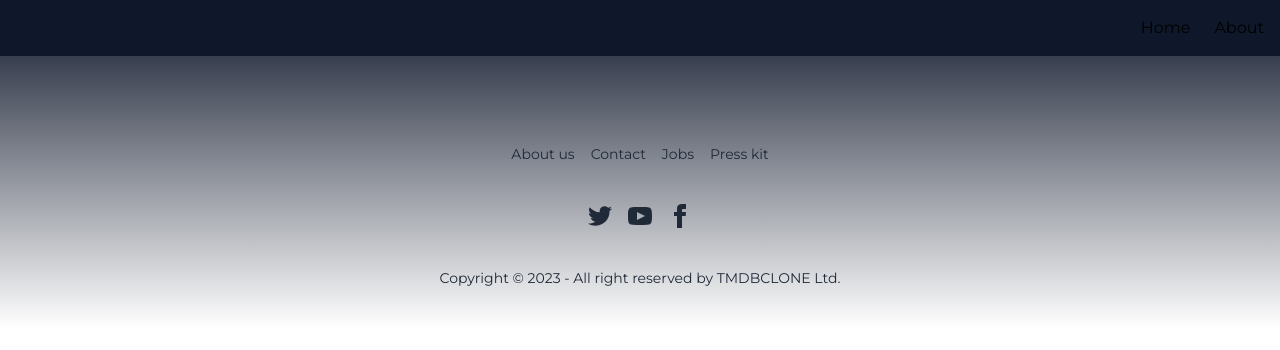
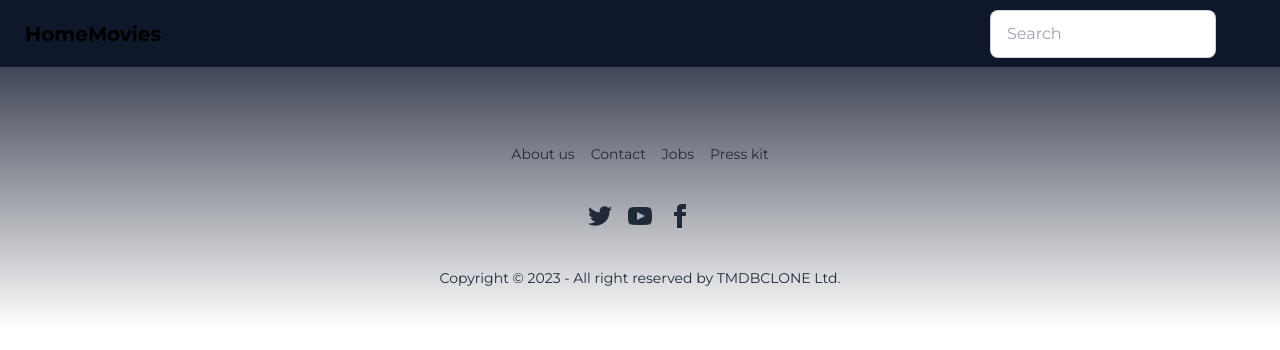
Before and after one commit to aguilanbon/next13-app, a Next.js app: page /about in a window 1280 px wide. Shown: the top 350 px of the page. Built offline with nearby package versions, Linux system fonts and the light colour scheme.

Commit message:
change nav bar added search ui

```diff
--- a/app/[movie]/page.jsx
+++ b/app/[movie]/page.jsx
@@ -10,7 +10,7 @@ https://api.themoviedb.org/3/movie/${movie}?api_key=${process.env.TMDBAPI_KEY}`)
   const res = await data.json();
 
   return (
-    <div className="hero min-h-screen bg-base-200">
+    <div className="hero min-h-screen bg-slate-900">
       <div className="hero-content flex-col lg:flex-row">
         <Image
           src={poster_uri + res.poster_path}
--- a/app/layout.js
+++ b/app/layout.js
@@ -16,16 +16,44 @@ export default function RootLayout({ children }) {
       */}
       <head />
       <body className={`${montserrat.className} bg-slate-900 relative`}>
-        <nav className="w-full flex p-4 fixed top-0 z-10 bg-slate-900">
-          <ul className="w-full flex flex-row items-end justify-end">
-            <li className="pr-6">
-              <Link href="/">Home</Link>
-            </li>
-            <li>
-              <Link href="/about">About</Link>
-            </li>
-          </ul>
-        </nav>
+        <div className="navbar bg-slate-900 fixed top-0 z-10">
+          <div className="flex-1">
+            <Link href={`/`} className="btn btn-ghost normal-case text-xl">
+              HomeMovies
+            </Link>
+          </div>
+          <div className="flex-none gap-2">
+            <div className="form-control">
+              <input
+                type="text"
+                placeholder="Search"
+                className="input input-bordered"
+              />
+            </div>
+            <div className="dropdown dropdown-end">
+              <label tabIndex={0} className="btn btn-ghost btn-circle avatar">
+                <div className="w-10 rounded-full"></div>
+              </label>
+              <ul
+                tabIndex={0}
+                className="mt-3 p-2 shadow menu menu-compact dropdown-content bg-base-100 rounded-box w-52"
+              >
+                <li>
+                  <a className="justify-between">
+                    Profile
+                    <span className="badge">New</span>
+                  </a>
+                </li>
+                <li>
+                  <a>Settings</a>
+                </li>
+                <li>
+                  <a>Logout</a>
+                </li>
+              </ul>
+            </div>
+          </div>
+        </div>
         {children}
 
         <footer className="footer footer-center p-10 bg-base-800 text-base-content rounded mt-20">
--- a/app/page.js
+++ b/app/page.js
@@ -9,7 +9,11 @@ https://api.themoviedb.org/3/movie/popular?api_key=${process.env.TMDBAPI_KEY}&pa
 
   return (
     <main>
-      <div className="flex flex-wrap items-center justify-center pt-10">
+      <div className="flex flex-col min-h-screen flex-wrap items-center justify-center pt-20">
+        <div className="w-full flex items-center justify-center mb-5">
+          <h1 className="text-2xl">Popular Movies</h1>
+        </div>
+        <div className="w-full min-h-screen flex flex-row flex-wrap items-center justify-center">
           {res.results.map((movie) => (
             <Movie
               key={movie.id}
@@ -23,6 +27,7 @@ https://api.themoviedb.org/3/movie/popular?api_key=${process.env.TMDBAPI_KEY}&pa
             />
           ))}
         </div>
+      </div>
       <MovieModal />
     </main>
   );
```
Lines whose indentation alone changed are shown as unchanged.
